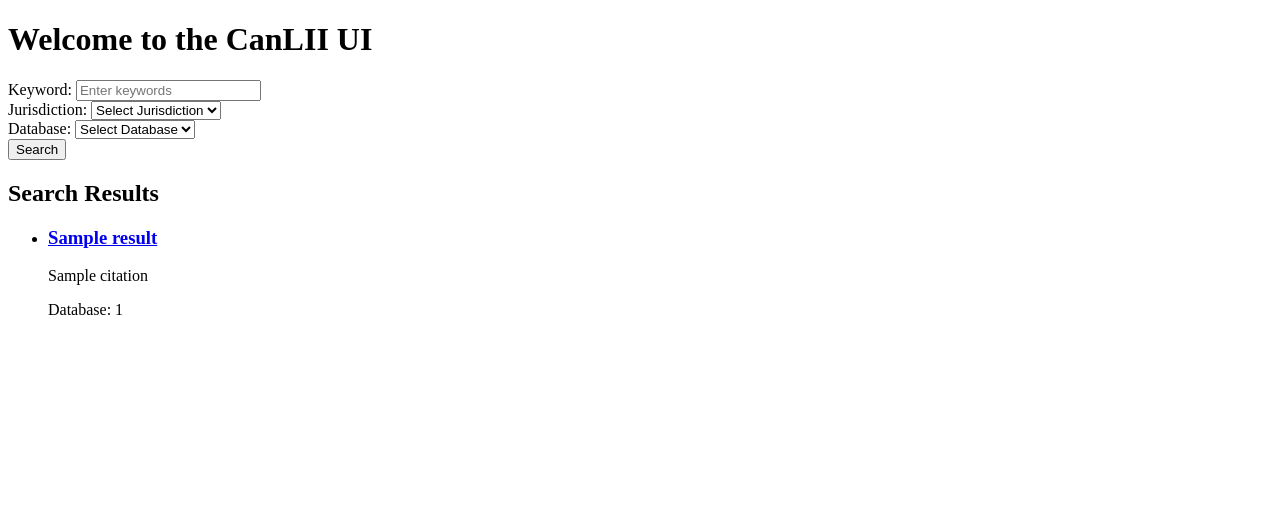
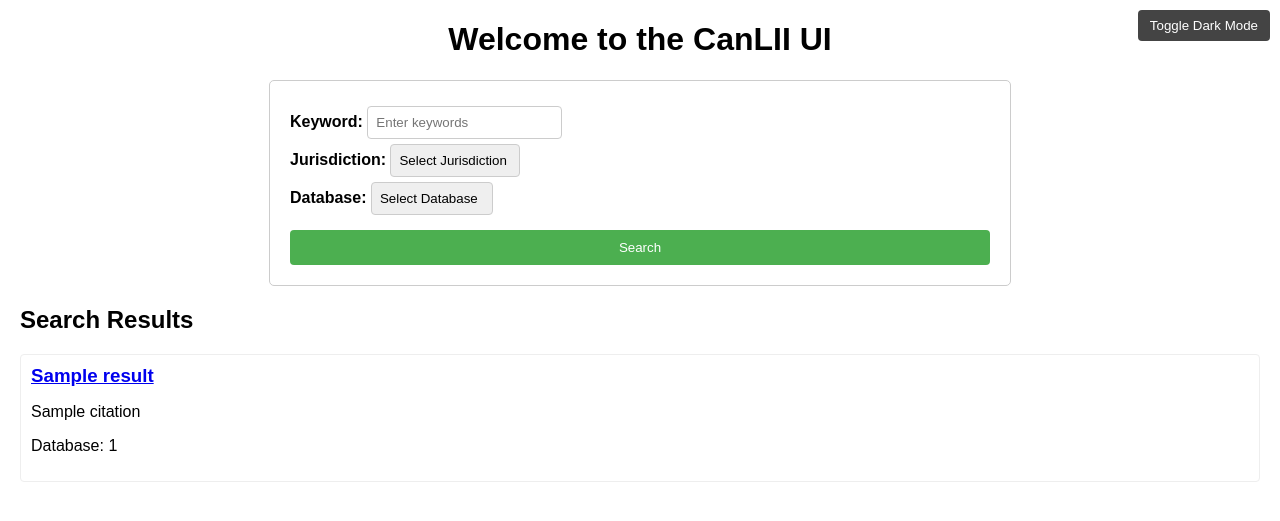
Before and after one commit to mitchyc24/CanLII, a Django app: template frontend/templates/home.html in a window 1280 px wide. Shown: the top 521 px of the page. Run offline with Django 5.2, Linux system fonts and the light colour scheme; the template is opened without the code that fills it: most values are stand-ins (such as "Sample title", 1, 10 or a date in 2020).

Commit message:
interface update

```diff
--- a/canlii_ui/settings.py
+++ b/canlii_ui/settings.py
@@ -125,6 +125,11 @@
 
 STATIC_URL = 'static/'
 
+STATICFILES_DIRS = [
+    BASE_DIR / 'frontend/static',  # Look for static files in a 'static' directory at the project root
+]
+
+
 # Default primary key field type
 # https://docs.djangoproject.com/en/5.1/ref/settings/#default-auto-field
 
--- /dev/null
+++ b/frontend/static/css/styles.css
@@ -0,0 +1,93 @@
+body {
+    font-family: sans-serif;
+    margin: 20px;
+    transition: background-color 0.3s ease, color 0.3s ease; /* Add transition for smooth dark mode switch */
+}
+
+h1 {
+    text-align: center;
+}
+
+form {
+    display: flex;
+    flex-direction: column;
+    width: 700px; /* Increased width for better spacing */
+    margin: 20px auto; /* Added margin for better spacing */
+    padding: 20px; /* Added padding for better spacing */
+    border: 1px solid #ccc;
+    border-radius: 5px;
+}
+
+label {
+    margin-top: 10px;
+    font-weight: bold;
+}
+
+input[type="text"], select {
+    padding: 8px;
+    margin-top: 5px;
+    border: 1px solid #ccc;
+    border-radius: 4px;
+}
+
+button[type="submit"] {
+    padding: 10px 20px;
+    background-color: #4CAF50;
+    color: white;
+    border: none;
+    border-radius: 4px;
+    cursor: pointer;
+    margin-top: 15px;
+}
+
+select {
+    -webkit-appearance: none; /* For Chrome, Safari, and Edge */
+    -moz-appearance: none; /* For Firefox */
+    appearance: none; /* Standard property */
+}
+
+ul {
+    list-style: none;
+    padding: 0;
+    margin-top: 20px;
+}
+
+li {
+    margin-bottom: 15px;
+    padding: 10px;
+    border: 1px solid #eee;
+    border-radius: 4px;
+}
+
+h3 {
+    margin: 0 0 5px 0;
+}
+
+/* Dark mode styles */
+body.dark-mode {
+    background-color: #333;
+    color: #fff;
+}
+
+body.dark-mode form {
+    border-color: #666;
+}
+
+body.dark-mode input[type="text"],
+body.dark-mode select {
+    background-color: #444;
+    color: #fff;
+    border-color: #666;
+}
+
+/* Style for the dark mode toggle button */.dark-mode-toggle {
+    position: fixed;
+    top: 10px;
+    right: 10px;
+    padding: 8px 12px;
+    background-color: #444;
+    color: white;
+    border: none;
+    border-radius: 4px;
+    cursor: pointer;
+}
--- a/frontend/templates/home.html
+++ b/frontend/templates/home.html
@@ -2,12 +2,17 @@
 <html>
 <head>
     <title>CanLII UI</title>
+    {% load static %}
+    <link rel="stylesheet" href="{% static 'css/styles.css' %}">
 </head>
 <body>
+
+    <button class="dark-mode-toggle" onclick="toggleDarkMode()">Toggle Dark Mode</button>
+
     <h1>Welcome to the CanLII UI</h1>
 
     <form method="post">
-        {% csrf_token %}  {# Important for security #}
+        {% csrf_token %}
         <div>
             <label for="keyword">Keyword:</label>
             <input type="text" name="keyword" id="keyword" placeholder="Enter keywords">
@@ -15,19 +20,25 @@
         <div>
             <label for="jurisdiction">Jurisdiction:</label>
             <select name="jurisdiction" id="jurisdiction">
-                <option value="">Select Jurisdiction</option> {# Add options dynamically later #}
+                <option value="">Select Jurisdiction</option>
+                {% for jurisdiction in jurisdictions %}
+                    <option value="{{ jurisdiction.databaseId }}">{{ jurisdiction.name }}</option>
+                {% endfor %}
             </select>
         </div>
         <div>
             <label for="database">Database:</label>
             <select name="database" id="database">
-                <option value="">Select Database</option> {# Add options dynamically later #}
+                <option value="">Select Database</option>
+                {% for database in databases %}
+                    <option value="{{ database.databaseId }}">{{ database.name }}</option>
+                {% endfor %}
             </select>
         </div>
         <button type="submit">Search</button>
     </form>
 
-    {% if results %} {# Display results if available #}
+    {% if results %}
         <h2>Search Results</h2>
         <ul>
             {% for result in results %}
@@ -38,7 +49,30 @@
                 </li>
             {% endfor %}
         </ul>
+    {% elif results is not None %}
+        <p>No results found.</p>
     {% endif %}
+
+    <script>
+        function toggleDarkMode() {
+            const body = document.body;
+            body.classList.toggle('dark-mode');
+
+            // Save the preference using cookies
+            if (body.classList.contains('dark-mode')) {
+                document.cookie = "darkMode=enabled; expires=Fri, 31 Dec 9999 23:59:59 GMT; path=/";
+            } else {
+                document.cookie = "darkMode=disabled; expires=Thu, 01 Jan 1970 00:00:00 GMT; path=/";
+            }
+        }
+
+        // Check for dark mode preference on page load
+        window.onload = function() {
+            if (document.cookie.indexOf("darkMode=enabled") > -1) {
+                document.body.classList.add('dark-mode');
+            }
+        }
+    </script>
 
 </body>
 </html>
```
Also changed, not shown: frontend/views.py (+43 -11 lines), db.sqlite3.
